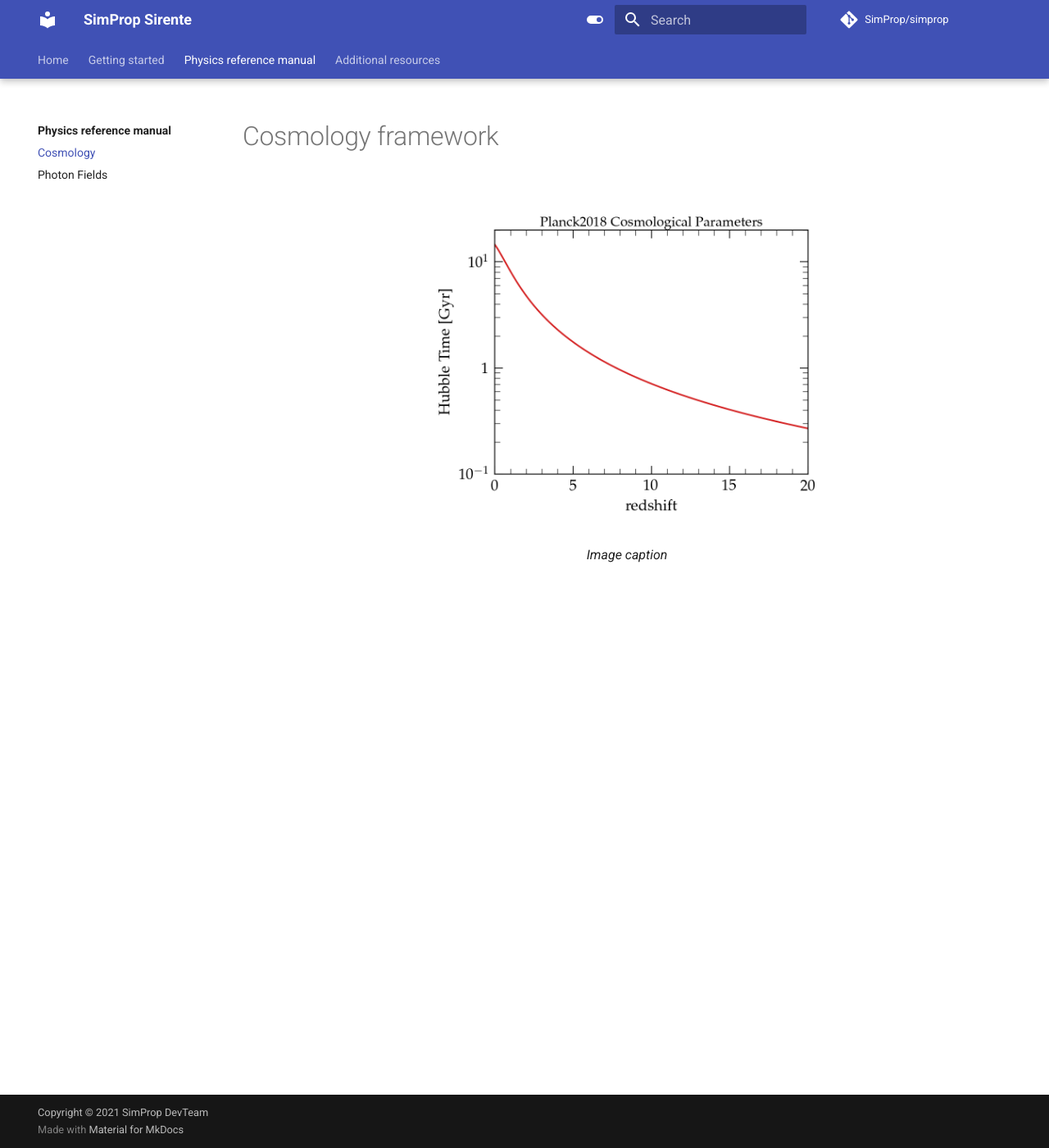
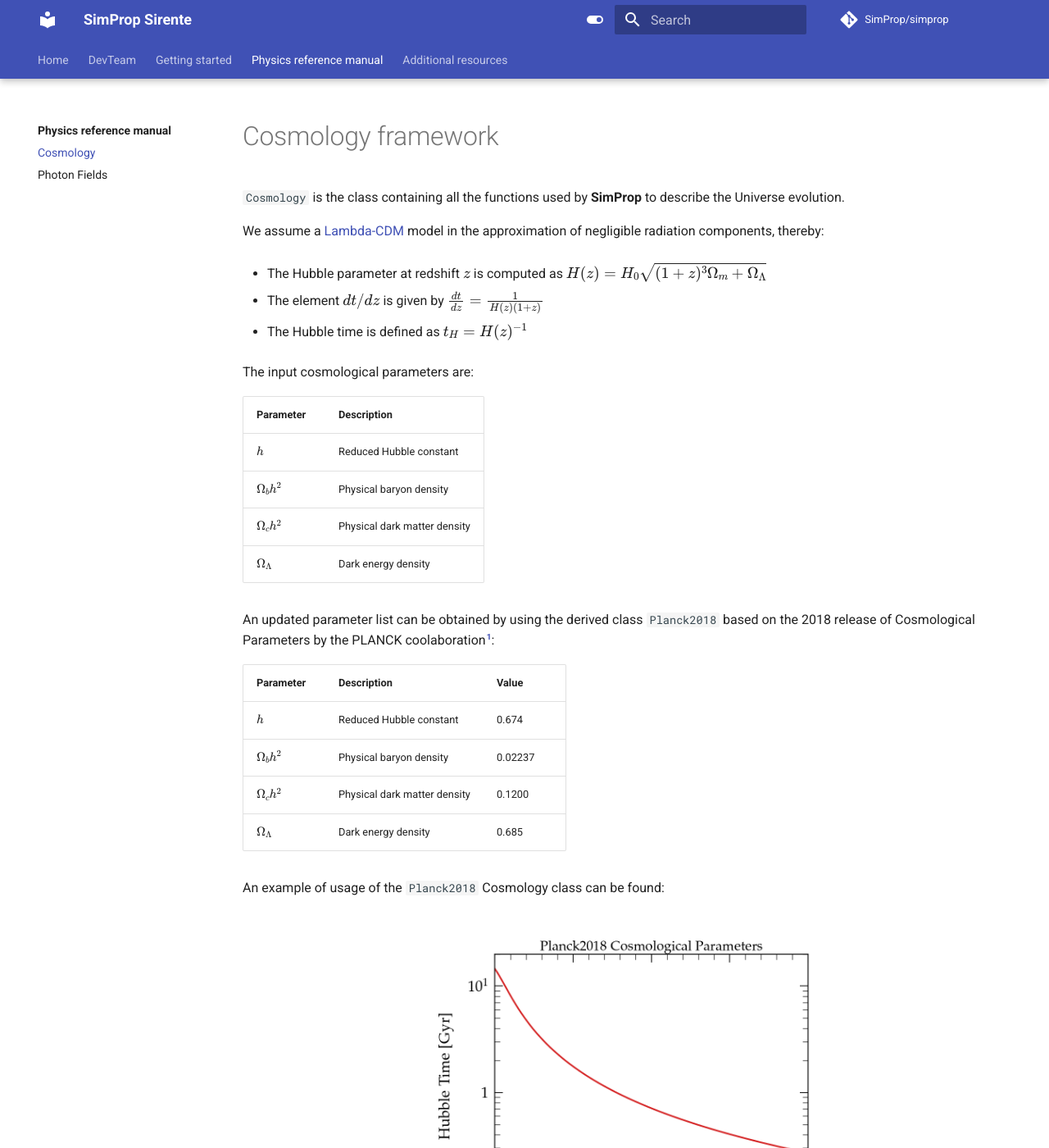
Before and after one commit to SimProp/simprop.github.io, an MkDocs documentation site: the page built from docs/reference/cosmology.md, in a window 1280 px wide and 1400 px high. Shown: the whole window at 82% size. Built offline with MkDocs 1.6.1 and Material for MkDocs 9.7.7, drawn with Linux system fonts in a browser that asks for light colours; some of the changed text lies outside the part shown.

Commit message:
working on cosmology

```diff
--- a/docs/reference/cosmology.md
+++ b/docs/reference/cosmology.md
@@ -1,5 +1,37 @@
 # Cosmology framework
 
+`Cosmology` is the class containing all the functions used by **SimProp** to describe the Universe evolution.
+
+We assume a [Lambda-CDM](https://en.wikipedia.org/wiki/Lambda-CDM_model) model in the approximation of negligible radiation components, thereby:
+
+* The Hubble parameter at redshift $z$ is computed as $H(z) = H_0 \sqrt{(1+z)^3 \Omega_m + \Omega_\Lambda}$
+
+* The element $dt/dz$ is given by $\frac{dt}{dz} = \frac{1}{H(z)(1+z)}$
+
+* The Hubble time is defined as $t_H = H(z)^{-1}$
+
+The input cosmological parameters are:
+
+| Parameter        | Description                  |
+| :--------------- | :--------------------------- |
+| $h$              | Reduced Hubble constant      |
+| $\Omega_b h^2$   | Physical baryon density      |
+| $\Omega_c h^2$   | Physical dark matter density |
+| $\Omega_\Lambda$ | Dark energy density          |
+
+
+An updated parameter list can be obtained by using the derived class `Planck2018` based on the 2018 release of Cosmological Parameters by the PLANCK coolaboration[^Planck2018]:
+
+| Parameter        | Description                  | Value  |
+| :--------------- | :--------------------------- | :------|
+| $h$              | Reduced Hubble constant      |   0.674| , , 0.685
+| $\Omega_b h^2$   | Physical baryon density      | 0.02237|
+| $\Omega_c h^2$   | Physical dark matter density |  0.1200|
+| $\Omega_\Lambda$ | Dark energy density          |   0.685|
+
+[^Planck2018]: Planck Collaboration, 2020, A\&A, 641, A6 [[ADS](https://ui.adsabs.harvard.edu/abs/2020A%26A...641A...6P)]
+
+An example of usage of the `Planck2018` Cosmology class can be found:
 
 <figure markdown>
   ![HubbleTime](hubbleTime.png){ width="500" }
--- a/mkdocs.yml
+++ b/mkdocs.yml
@@ -65,6 +65,7 @@ markdown_extensions:
   - attr_list
   - md_in_html
   - footnotes
+  - tables
   - pymdownx.arithmatex:
       generic: true
   - admonition
@@ -87,6 +88,7 @@ extra_javascript:
 # Page tree
 nav:
   - Home: index.md
+  - DevTeam: team.md
   - Getting started:
     - Installation: installation.md
     - Changelog: changelog.md
@@ -99,4 +101,4 @@ nav:
   - Additional resources:
     - additional/index.md
     - Data credits: additional/data.md
-    - DevTeam: additional/team.md
+    - Main literatue: additional/literature.md
```
Also changed, not shown: docs/reference/phfields.md (+3 -1 lines), docs/additional/literature.md (renamed from docs/references.md), docs/team.md (renamed from docs/additional/team.md).
